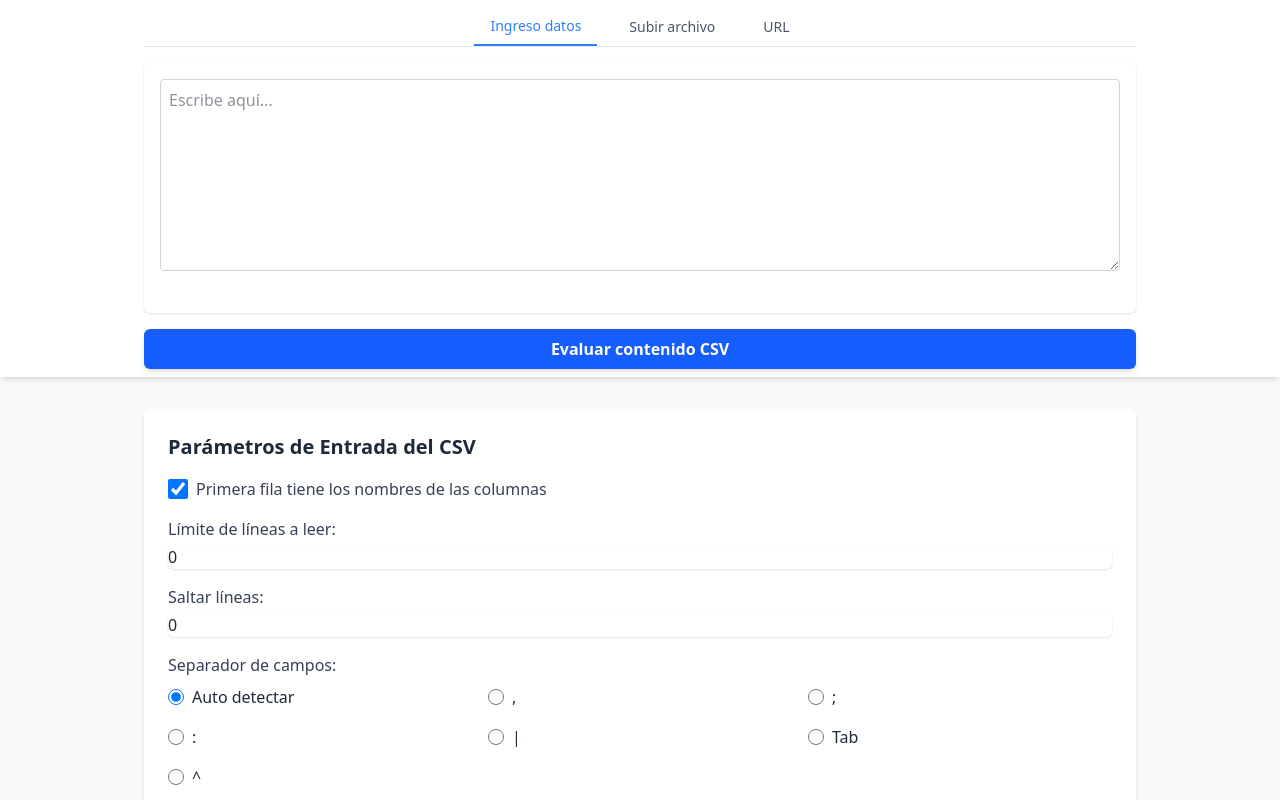
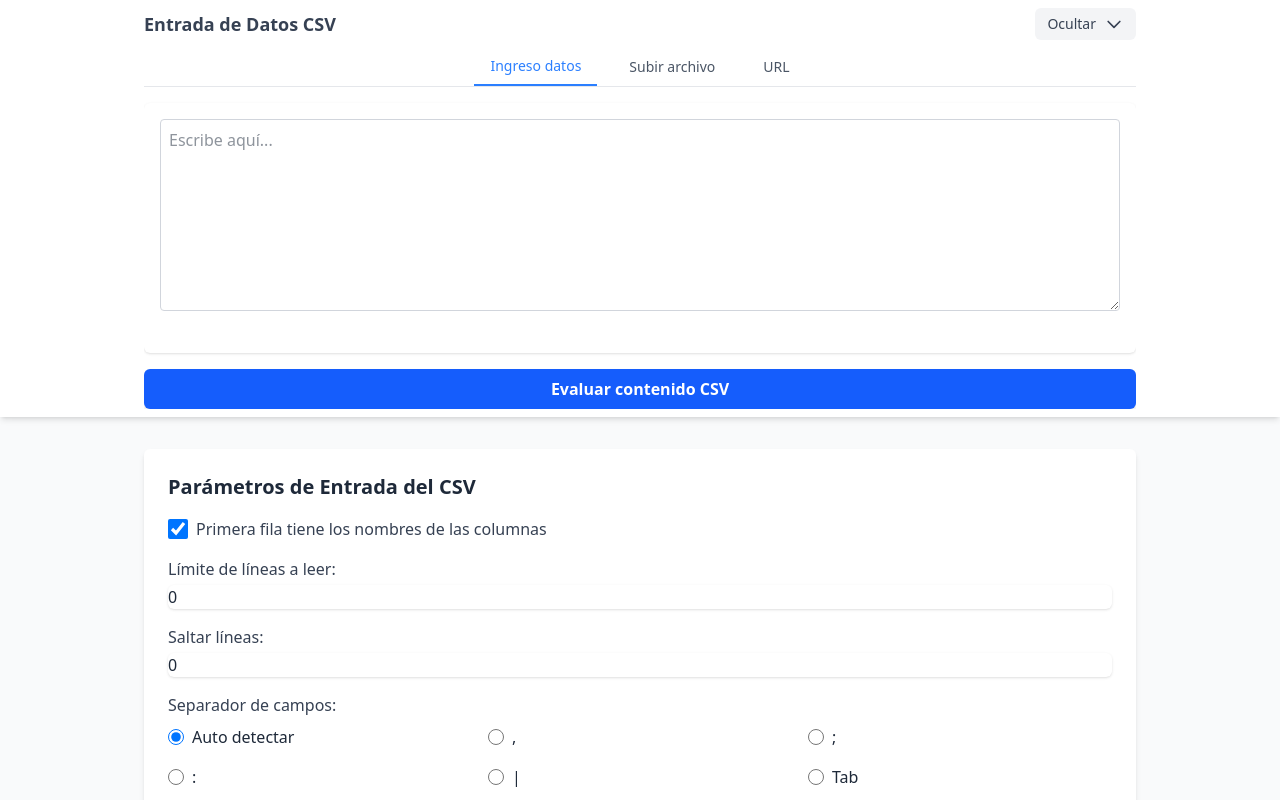
Before and after one commit to Fhernd/proy10_convertidor_csv_sql, a Vue app: page / in a window 1280 px wide. Shown: the top 800 px of the page. Built offline with nearby package versions, Linux system fonts and the light colour scheme; the HTML template or start-up script is replaced by a standard one.

Commit message:
Botón para alternar entre visible y no visible el bloque de ingreso de datos.

```diff
--- a/src/App.vue
+++ b/src/App.vue
@@ -2,7 +2,31 @@
   <div class="min-h-screen bg-gray-50 text-gray-800">
     <header class="sticky top-0 z-10 bg-white shadow-md">
       <div class="container mx-auto max-w-screen-lg px-4 py-2">
-        <Tabs>
+        <!-- Botón para colapsar/expandir sección de entrada -->
+        <div class="flex items-center justify-between mb-2">
+          <h2 class="text-lg font-bold text-gray-700">Entrada de Datos CSV</h2>
+          <button
+            @click="toggleEntradaDatos"
+            class="flex items-center gap-2 px-3 py-1.5 text-sm font-medium text-gray-700 bg-gray-100 hover:bg-gray-200 rounded-md transition-colors duration-200 focus:ring-2 focus:ring-blue-500 focus:outline-none"
+            :aria-expanded="entradaDatosExpandida"
+            :aria-label="entradaDatosExpandida ? 'Colapsar sección de entrada' : 'Expandir sección de entrada'">
+            <span>{{ entradaDatosExpandida ? 'Ocultar' : 'Mostrar' }}</span>
+            <svg
+              class="w-5 h-5 transition-transform duration-300"
+              :class="{ 'rotate-180': !entradaDatosExpandida }"
+              fill="none"
+              stroke="currentColor"
+              viewBox="0 0 24 24">
+              <path stroke-linecap="round" stroke-linejoin="round" stroke-width="2" d="M19 9l-7 7-7-7" />
+            </svg>
+          </button>
+        </div>
+
+        <!-- Sección colapsable de entrada de datos -->
+        <div
+          class="overflow-hidden transition-all duration-300 ease-in-out"
+          :class="entradaDatosExpandida ? 'max-h-[800px] opacity-100' : 'max-h-0 opacity-0'">
+          <Tabs>
           <template #default="{ activeTab }">
             <Tab label="Ingreso datos">
               <div class="tab-content p-4 bg-white shadow rounded-md">
@@ -97,11 +121,41 @@
               </div>
             </Tab>
           </template>
-        </Tabs>
-        <button
-          class="w-full bg-blue-600 text-white font-bold py-2 px-4 rounded-md shadow-md hover:bg-blue-700 focus:ring focus:ring-blue-200 focus:outline-none mt-4"
-          @click="evaluarContenidoCsv">Evaluar
-          contenido CSV</button>
+          </Tabs>
+          <button
+            class="w-full bg-blue-600 text-white font-bold py-2 px-4 rounded-md shadow-md hover:bg-blue-700 focus:ring focus:ring-blue-200 focus:outline-none mt-4 transition-colors duration-200"
+            @click="evaluarContenidoCsv">Evaluar
+            contenido CSV</button>
+        </div>
+
+        <!-- Indicador cuando está colapsado -->
+        <div
+          v-if="!entradaDatosExpandida && contenidoCsv"
+          class="mt-2 p-3 bg-blue-50 border border-blue-200 rounded-md shadow-sm">
+          <div class="flex items-center justify-between">
+            <div class="flex items-center gap-2 flex-1 min-w-0">
+              <svg class="w-5 h-5 text-blue-600 flex-shrink-0" fill="none" stroke="currentColor" viewBox="0 0 24 24">
+                <path stroke-linecap="round" stroke-linejoin="round" stroke-width="2" d="M9 12l2 2 4-4m6 2a9 9 0 11-18 0 9 9 0 0118 0z" />
+              </svg>
+              <div class="flex-1 min-w-0">
+                <span class="text-sm text-blue-800 font-medium block truncate">
+                  CSV cargado: {{ contenidoCsv.split('\n').length }} líneas • {{ contenidoCsv.length.toLocaleString() }} caracteres
+                </span>
+                <span v-if="archivoSeleccionado" class="text-xs text-blue-600 block truncate">
+                  Archivo: {{ archivoSeleccionado.name }}
+                </span>
+                <span v-if="urlCsv && !archivoSeleccionado" class="text-xs text-blue-600 block truncate">
+                  URL: {{ urlCsv }}
+                </span>
+              </div>
+            </div>
+            <button
+              @click="toggleEntradaDatos"
+              class="ml-3 flex-shrink-0 text-sm text-blue-600 hover:text-blue-800 font-medium underline focus:outline-none focus:ring-2 focus:ring-blue-500 rounded px-2 py-1">
+              Ver contenido
+            </button>
+          </div>
+        </div>
       </div>
     </header>
 
@@ -160,6 +214,7 @@ const urlInput = ref(null);
 const urlCsv = ref("");
 const cargandoUrl = ref(false);
 const errorUrl = ref("");
+const entradaDatosExpandida = ref(true); // Por defecto expandida
 
 const paramsOpcionesEntrada = ref({
   primeraFilaEncabezados: true, // Por defecto asumimos que hay encabezados
@@ -204,6 +259,11 @@ const paramsOpcionesSalida = ref({
 });
 
 const tiposColumnasSeleccionados = ref({});
+
+// Función para alternar el estado de colapsado/expandido de la sección de entrada
+const toggleEntradaDatos = () => {
+  entradaDatosExpandida.value = !entradaDatosExpandida.value;
+};
 
 // Función para formatear el tamaño del archivo
 const formatFileSize = (bytes) => {
@@ -304,6 +364,10 @@ const cargarCsvDesdeUrl = async () => {
       }
     }
 
+    // Opcionalmente colapsar la sección después de cargar (mejora UX)
+    // Descomentar la siguiente línea si quieres que se colapse automáticamente
+    // entradaDatosExpandida.value = false;
+
     console.log("CSV cargado desde URL exitosamente:", {
       url: urlCsv.value,
       tamaño: contenido.length,
@@ -391,6 +455,10 @@ const handleFileSelect = (event) => {
       // Asignar el contenido y marcar el archivo como seleccionado
       contenidoCsv.value = contenido;
       archivoSeleccionado.value = file;
+
+      // Opcionalmente colapsar la sección después de cargar (mejora UX)
+      // Descomentar la siguiente línea si quieres que se colapse automáticamente
+      // entradaDatosExpandida.value = false;
 
       console.log("Archivo CSV cargado exitosamente:", {
         nombre: file.name,
```
